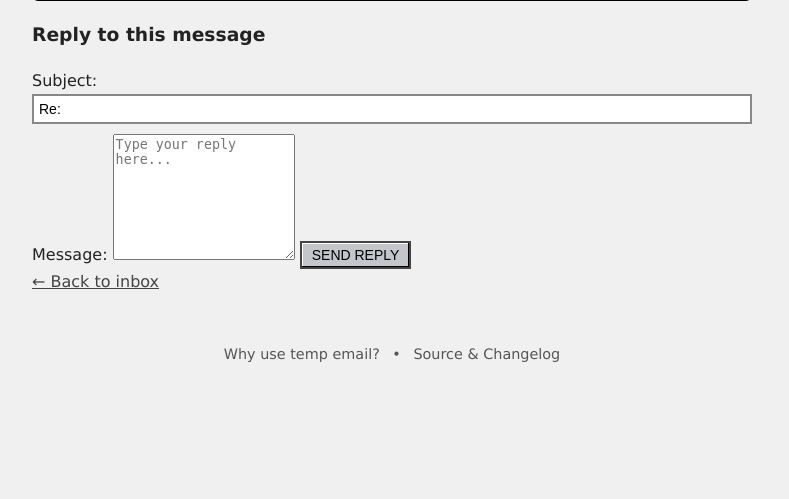
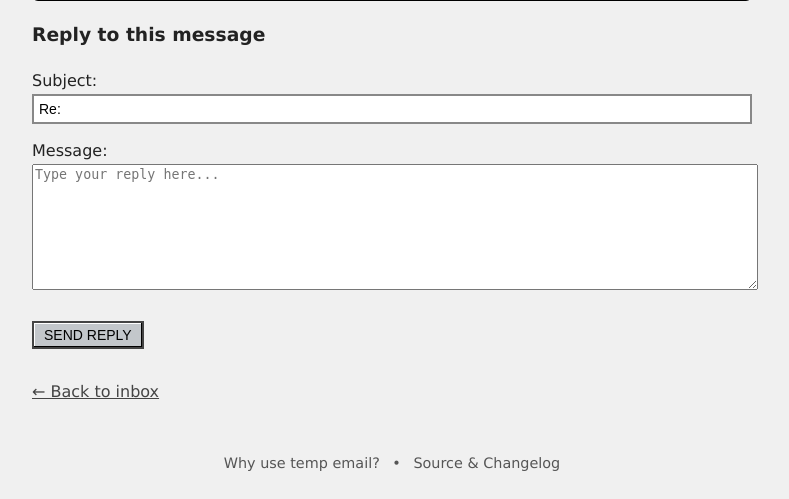
Before and after one commit to obrehmer/tempmail, a Flask app: template app/tempmail/backend/templates/email_view.html in a window 1280 px wide. Shown: the part 365-864 px from the top of the page, without its empty margins (248-1037 px from the left). Before the commit the page ends 727 px from the top, so only its background shows below. Run offline with Flask 3, Linux system fonts and the light colour scheme; the template is opened without the code that fills it, so the values that code supplies are empty.

Commit message:
send-reply fix

```diff
--- a/app/tempmail/backend/templates/email_view.html
+++ b/app/tempmail/backend/templates/email_view.html
@@ -36,18 +36,19 @@
     <input type="hidden" name="filename" value="{{ filename }}">
 
     <label for="subject">Subject:</label>
-        <input type="text" id="subject" name="subject" value="Re: {{ mail.subject }}" required />
+    <input type="text" id="subject" name="subject" value="Re: {{ mail.subject }}" required style="width: 100%; margin-bottom: 1em;" />
 
-        <label for="body">Message:</label>
-        <textarea id="body" name="body" rows="8" placeholder="Type your reply here..." required></textarea>
+    <label for="body">Message:</label><br>
+    <textarea id="body" name="body" rows="8" placeholder="Type your reply here..." required style="width: 100%; margin-bottom: 1em;"></textarea>
 
-        <button type="submit" class="btn btn-primary">Send Reply</button>
+    <button type="submit" class="btn btn-primary" style="margin-bottom: 1em;">Send Reply</button>
   </form>
 </section>
 
-    <div class="navigation">
+<div class="navigation" style="margin-top: 1em;">
   <a href="{{ url_for('index') }}">&larr; Back to inbox</a>
 </div>
+
   </main>
 
   <footer class="site-footer">
```
Lines whose indentation alone changed are shown as unchanged.
